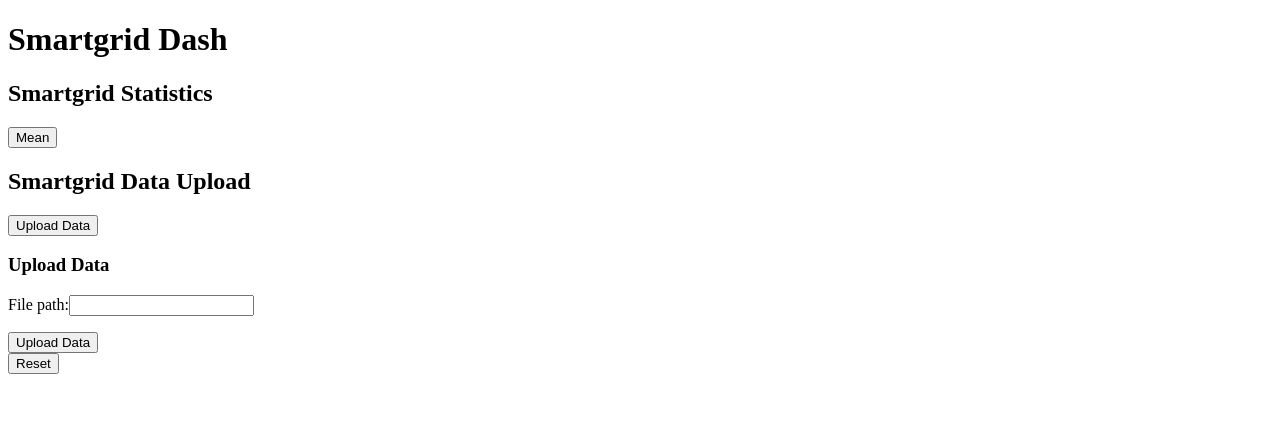
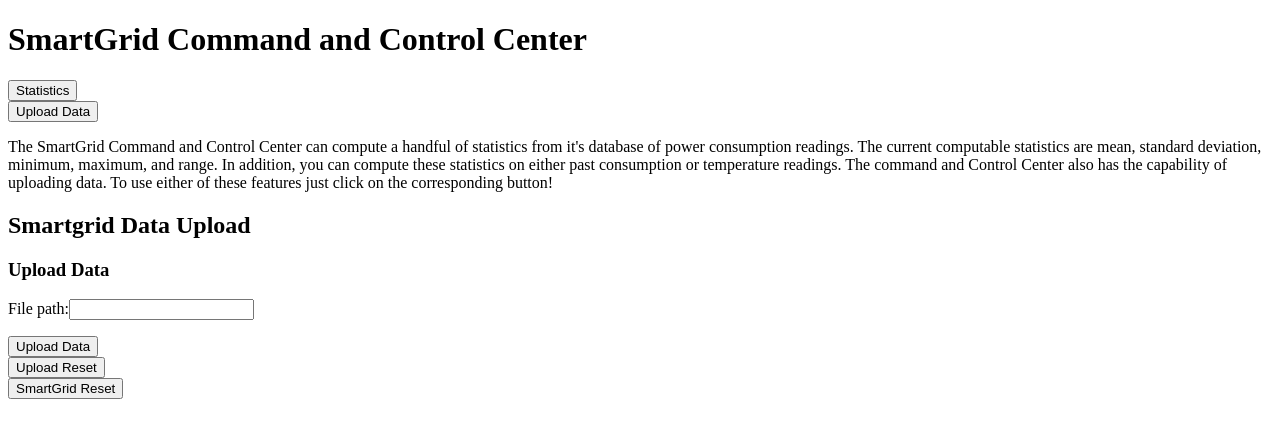
Before and after one commit to NateThom/smartgrid, a Django app: page /dash_load_data1/ in a window 1280 px wide. Shown: the top 438 px of the page. Run offline with Django 3.2, Linux system fonts and the light colour scheme.

Commit message:
Finished the statistics section of the website. Now just need to update the data upload selection, clean up odds and ends, possibly include appliances, and document.

```diff
--- a/smartgrid-website/dash/forms.py
+++ b/smartgrid-website/dash/forms.py
@@ -11,7 +11,7 @@ class LoadDataForm1(forms.Form):
 # the user will select the data that they want information on, in a broad sense.
 # Here the user can say that they want to know the "Mean Regional Consumption
 # with no Modifiers over the course of some Time Period"
-class MeanStatisticForm1(forms.Form):
+class StatisticForm1(forms.Form):
     # These lists of two-tuples are hard coded because I could not find a way to
     # automate the process of finding out what tables or models were defined for
     # the database. The cool thing is that it is super easy to change the models
@@ -21,7 +21,9 @@ class MeanStatisticForm1(forms.Form):
     # the "choices" variable requires. One of the values is the value that will
     # be displayed for the user and the other is the value that will be submitted
     # with the form. See the docs for more information.
-    time_frame_choices = [('year', 'Year'), ('month', 'Month'), ('week', 'Week'), ('day', 'Day'), ('hour', 'Hour')]
+    statistics_choices = [('Mean', 'Mean'), ('Standard Deviation', 'Standard Deviation'), ('Minimum', 'Minimum'),
+                          ('Maximum', 'Maximum'), ('Range', 'Range'), ('All Statistics', 'All Statistics')]
+    time_frame_choices = [('Year', 'Year'), ('Month', 'Month'), ('Week', 'Week'), ('Day', 'Day'), ('Hour', 'Hour')]
     # Maybe include later ('day_of_week', 'Day Of Week'), ('season', 'Season'),
     position_choices = [('Region', 'Region'), ('Aggregator', 'Aggregator'), ('Neighborhood', 'Neighborhood'),
                         ('House', 'House')]
@@ -33,6 +35,7 @@ class MeanStatisticForm1(forms.Form):
 
     # This may be obvious, but the MultipleChoiceField allows for multiple selections
     # to be submitted with the query and the ChoiceField allows for only one
+    statistic_field = forms.ChoiceField(choices=statistics_choices)
     position_field = forms.MultipleChoiceField(choices=position_choices)
     measurement_field = forms.ChoiceField(choices=measurement_choices)
     time_period_field = forms.ChoiceField(choices=time_frame_choices)
@@ -43,7 +46,7 @@ class MeanStatisticForm1(forms.Form):
 # form. Here's an example. In form 1 the user selected Region, Consumption,
 # Exact Temperature, and Year. Then in form 2 the user will specify which region,
 # the value of the modifier, and which year that the mean should be calculated for.
-class MeanStatisticForm2(forms.Form):
+class StatisticForm2(forms.Form):
     # First define the fields that will be in the form. The form will have three
     # fields: position, modifier, and time_period
     position_field = forms.ChoiceField()
@@ -82,7 +85,7 @@ class MeanStatisticForm2(forms.Form):
             return CHOICES
 
         def get_time_period_choices(selection):
-            if selection == 'year':
+            if selection == 'Year':
                 year_list = list(Reading.objects.datetimes('date', 'year', 'ASC'))
                 choices = []
                 for year in range(len(year_list)):
@@ -92,7 +95,7 @@ class MeanStatisticForm2(forms.Form):
 
             # elif selection == 'season':
 
-            elif selection == 'month':
+            elif selection == 'Month':
                 month_list = list(Reading.objects.datetimes('date', 'month', 'ASC'))
                 choices = []
                 for month in range(len(month_list)):
@@ -100,7 +103,7 @@ class MeanStatisticForm2(forms.Form):
 
                 return choices
 
-            elif selection == 'week':
+            elif selection == 'Week':
                 week_list = list(Reading.objects.datetimes('date', 'week', 'ASC'))
                 choices = []
                 for week in range(len(week_list)):
@@ -108,7 +111,7 @@ class MeanStatisticForm2(forms.Form):
 
                 return choices
 
-            elif selection == 'day':
+            elif selection == 'Day':
                 day_list = list(Reading.objects.datetimes('date', 'day', 'ASC'))
                 choices = []
                 for day in range(len(day_list)):
@@ -118,7 +121,7 @@ class MeanStatisticForm2(forms.Form):
 
             # elif selection == 'day_of_week':
 
-            elif selection == 'hour':
+            elif selection == 'Hour':
                 hour_list = list(Reading.objects.datetimes('date', 'hour', 'ASC'))
                 choices = []
                 for hour in range(len(hour_list)):
--- a/smartgrid-website/dash/templates/dash/dash.html
+++ b/smartgrid-website/dash/templates/dash/dash.html
@@ -8,11 +8,17 @@
 <html>
   <head>
     <meta charset="utf-8">
-    <title>{% block title %}Smartgrid Dash{% endblock title %}</title>
+    <title>{% block title %}Smartgrid Command and Control Center{% endblock title %}</title>
     {% block library %}{% endblock library %}
   </head>
   <body>
-    <h1>Smartgrid Dash</h1>
+    <h1>SmartGrid Command and Control Center</h1>
+    <form action = "/dash/dash_statistics_1/" method = "get">
+      <input type = "submit" value = "Statistics"  target="_self"/>
+    </form>
+    <form action = "/dash/dash_load_data1/" method = "get">
+      <input type = "submit" value = "Upload Data"  target="_self"/>
+    </form>
 
     {% if messages %}
     <ul class="messages">
@@ -22,20 +28,24 @@
     </ul>
     {% endif %}
 
-    <h2>Smartgrid Statistics</h2>
-    <form action = "/dash/dash_statistics_mean_1/" method = "get">
-      <input type = "submit" value = "Mean"  target="_self"/>
-    </form>
     {% block statistic %}
+      <p>
+        The SmartGrid Command and Control Center can compute a handful of statistics from it's database of power
+        consumption readings. The current computable statistics are mean, standard deviation, minimum, maximum, and range.
+        In addition, you can compute these statistics on either past consumption or temperature readings. The command
+        and Control Center also has the capability of uploading data. To use either of these features just click on the
+        corresponding button!
+      </p>
     {% endblock statistic %}
     {% block statistic_javascript %}
     {% endblock statistic_javascript %}
 
-    <h2>Smartgrid Data Upload</h2>
-    <form action = "/dash/dash_load_data1/" method = "get">
-      <input type = "submit" value = "Upload Data"  target="_self"/>
-    </form>
     {% block upload_data %}
     {% endblock upload_data %}
+
+    <form action = "/dash/" method = "get">
+      <input type = "submit" value = "SmartGrid Reset"  target="_self"/>
+    </form>
+
   </body>
 </html>
--- a/smartgrid-website/dash/templates/dash/dash_load_data1.html
+++ b/smartgrid-website/dash/templates/dash/dash_load_data1.html
@@ -1,7 +1,7 @@
 {% extends "dash/dash.html" %}
 
 {% block upload_data %}
-
+<h2>Smartgrid Data Upload</h2>
 <h3>Upload Data</h3>
 
 <form id="load_data_form1" action = "dash_load_data2/" method="get">
@@ -10,7 +10,7 @@
 </form>
 
 <form id="reset" action="/dash/dash_load_data1/">
-  <input type="submit" value="Reset" />
+  <input type="submit" value="Upload Reset" />
 </form>
 
 {% endblock upload_data %}
--- a/smartgrid-website/dash/urls.py
+++ b/smartgrid-website/dash/urls.py
@@ -10,10 +10,10 @@ urlpatterns = [
     path('dash_load_data1/', views.dash_load_data1, name='dash_load_data1'),
     # ex: /dash/dash_load_data1/dash_load_data2/?file_path=%7E%2FDownloads%2Fpower_consumption.txt
     re_path('dash_load_data1/dash_load_data2/$', views.dash_load_data2, name='dash_load_data2'),
-    # ex: /dash/dash_statistics_mean_1/
-    path('dash_statistics_mean_1/', views.dash_statistics_mean_1, name='dash_statistics_mean_1'),
-    # ex: /dash/statistics_mean_2?position_field=Region&measurement_field=Consumption&modifier_field=Exact+Temperature&year_choices=dJaE&time_period_field=Year
-    re_path(r'^dash_statistics_mean_1/dash_statistics_mean_2/$', views.dash_statistics_mean_2, name='dash_statistics_mean_2'),
-    # ex: /dash/dash_statistics_mean_1/dash_statistics_mean_2/dash_statistics_mean_solution/?position_field=1&modifier_field=z&time_period_field=cSqa
-    re_path(r'^dash_statistics_mean_1/dash_statistics_mean_2/dash_statistics_mean_solution/$', views.dash_statistics_mean_solution, name='dash_statistics_mean_solution'),
+    # ex: /dash/dash_statistics_1/
+    path('dash_statistics_1/', views.dash_statistics_1, name='dash_statistics_1'),
+    # ex: /dash/statistics_2?position_field=Region&measurement_field=Consumption&modifier_field=Exact+Temperature&year_choices=dJaE&time_period_field=Year
+    re_path(r'^dash_statistics_1/dash_statistics_2/$', views.dash_statistics_2, name='dash_statistics_2'),
+    # ex: /dash/dash_statistics_1/dash_statistics_2/dash_statistics_solution/?position_field=1&modifier_field=z&time_period_field=cSqa
+    re_path(r'^dash_statistics_1/dash_statistics_2/dash_statistics_solution/$', views.dash_statistics_solution, name='dash_statistics_solution'),
 ]
--- a/smartgrid-website/dash/views.py
+++ b/smartgrid-website/dash/views.py
@@ -3,11 +3,10 @@ from django.shortcuts import render, redirect
 from django.contrib import messages
 from django import forms
 
-from .forms import LoadDataForm1, MeanStatisticForm1, MeanStatisticForm2
-from .models import Data, Reading, Region, Aggregator, Neighborhood, House, Year, Month, Day, Hour
+from .forms import LoadDataForm1, StatisticForm1, StatisticForm2
+from .models import Data, Reading, Region, Aggregator, Neighborhood, House
 
 import scipy.io as spio
-import os
 
 
 # All views are function based views. For more information see Django documentation
@@ -67,29 +66,30 @@ def dash_load_data2(request):
 # user defines in a broad sense what they are searching for. The user will define
 # things like the category of positions that they would like to search for or
 # the measurement that they would like to calculate the mean for and so on.
-def dash_statistics_mean_1(request):
+def dash_statistics_1(request):
     # This form is defined in forms.py
-    mean_statistic_form_1 = MeanStatisticForm1()
+    statistic_form_1 = StatisticForm1()
     # The form's data is stored into a variable and then sent to the html template
     # as a context variable
-    context = {'mean_statistic_form_1': mean_statistic_form_1}
-    return render(request, 'dash/dash_statistics_mean_1.html', context)
+    context = {'statistic_form_1': statistic_form_1}
+    return render(request, 'dash/dash_statistics_1.html', context)
 
 
 # This view is the second form for the mean statistic selection. In this form the
 # user will define specific things about their selection. Piggy-backing off of
 # the previous example: in the first form the user selects Region and in the
 # second form he or she selects which Region.
-def dash_statistics_mean_2(request):
+def dash_statistics_2(request):
     # Check to see if there are readings in the database. If there are none then
     # this will redirect the user to the first form and post a message to the
     # page via the messages block informing the user that there is no data to be
     # worked with.
     if len(Reading.objects.all()) == 0:
         messages.warning(request, 'There are no Readings in the database.')
-        return redirect('/dash/dash_statistics_mean_1/')
+        return redirect('/dash/dash_statistics_1/')
 
     # These variables store the data that is found in the url/request from the first form
+    statistic_selection = request.GET['statistic_field']
     position_selection = request.GET['position_field']
     measurement_selection = request.GET['measurement_field']
     time_period_selection = request.GET['time_period_field']
@@ -98,28 +98,30 @@ def dash_statistics_mean_2(request):
     # and redirect to the first page
     if len(eval(position_selection).objects.all()) == 0:
         messages.warning(request, f'There are no {position_selection} in the database.')
-        return redirect('/dash/dash_statistics_mean_1/')
+        return redirect('/dash/dash_statistics_1/')
 
     # This form is defined in forms.py
     # We pass the data into the form's function, however we also pass the data
     # to the web page by way of the context. The second part is to be used for
     # anything that uses the data on the page except for forms.
-    mean_statistic_form_2 = MeanStatisticForm2(
+    statistic_form_2 = StatisticForm2(
         position_selection=position_selection,
         time_period_selection=time_period_selection,
         measurement_selection=measurement_selection)
 
     context = {
+        'statistic_selection': statistic_selection,
         'position_selection': position_selection,
         'measurement_selection': measurement_selection,
         'time_period_selection': time_period_selection,
-        'mean_statistic_form_2': mean_statistic_form_2}
+        'statistic_form_2': statistic_form_2}
 
-    return render(request, 'dash/dash_statistics_mean_2.html', context)
+    return render(request, 'dash/dash_statistics_2.html', context)
 
 
-def dash_statistics_mean_solution(request):
+def dash_statistics_solution(request):
     # These variables store the data that is found in the url/request from the first and second forms
+    form_1_statistic_selection = request.GET['form_1_statistic']
     form_1_measurement_selection = request.GET['form_1_measurement']
     form_1_position_selection = request.GET['form_1_position']
     form_1_time_period_selection = request.GET['form_1_time_period']
@@ -129,9 +131,7 @@ def dash_statistics_mean_solution(request):
     form_2_measurement_unit_selection = request.GET['measurement_unit_field']
 
     # messages.success(request, f"form 2 time period selection: {form_2_time_period_selection}")
-    # return redirect('/dash/dash_statistics_mean_1/')
-
-    mean = 0
+    # return redirect('/dash/dash_statistics_1/')
 
     # We will use kwargs to pass the parameter variables into django's ORM.
     # For more information on this topic see Django's documentation on making queries
@@ -149,11 +149,11 @@ def dash_statistics_mean_solution(request):
     #loop through these for as many items are in the form2_time_period_selection list
     for user_selection in form_2_time_period_selection:
 
-        if form_1_time_period_selection == 'year':
+        if form_1_time_period_selection == 'Year':
             # year
             kwargs['date__year'] = user_selection
 
-        elif form_1_time_period_selection == 'month':
+        elif form_1_time_period_selection == 'Month':
             # month
             if user_selection[0] == '0':
                 kwargs['date__month'] = user_selection[1]
@@ -163,7 +163,7 @@ def dash_statistics_mean_solution(request):
             # year
             kwargs['date__year'] = user_selection[3:]
 
-        elif form_1_time_period_selection == 'week':
+        elif form_1_time_period_selection == 'Week':
             # week
             if user_selection[0] == '0':
                 kwargs['date__week'] = user_selection[1]
@@ -173,7 +173,7 @@ def dash_statistics_mean_solution(request):
             # year
             kwargs['date__year'] = user_selection[3:]
 
-        elif form_1_time_period_selection == 'day':
+        elif form_1_time_period_selection == 'Day':
             # month
             if user_selection[0] == '0':
                 kwargs['date__month'] = user_selection[1]
@@ -189,7 +189,7 @@ def dash_statistics_mean_solution(request):
             # year
             kwargs['date__year'] = user_selection[6:]
 
-        elif form_1_time_period_selection == 'hour':
+        elif form_1_time_period_selection == 'Hour':
             #hour
             if user_selection[0] == '0':
                 kwargs['date__hour'] = user_selection[1]
@@ -221,9 +221,16 @@ def dash_statistics_mean_solution(request):
 
     if len(final_query_set) == 0:
         messages.warning(request, f"There are no objects that match your search criteria. Please change the search parameters and try again.")
-        return redirect('/dash/dash_statistics_mean_1/')
+        return redirect('/dash/dash_statistics_1/')
 
-    # This for loop calculates the mean of all of the readings that matched
+    mean = 0
+    minimum = float('inf')
+    maximum = float('-inf')
+    st_dev_normalized_set = []
+    st_dev_normalized_set_mean = 0
+    st_dev = 0
+
+    # This for loop calculates the statistic for all of the readings that matched
     # the search criteria.
     for item in final_query_set:
         # Get current reading's measurement. i.e. Reading.consumption or
@@ -249,14 +256,72 @@ def dash_statistics_mean_solution(request):
                     current_reading_measurement = (current_reading_measurement * 1.8) + 32
 
         mean += current_reading_measurement
+        if current_reading_measurement < minimum:
+            minimum = current_reading_measurement
+            date_of_min = item.date
+        if current_reading_measurement > maximum:
+            maximum = current_reading_measurement
+            date_of_max = item.date
     mean = mean / len(final_query_set)
+
+    if form_1_statistic_selection == 'Standard Deviation' or form_1_statistic_selection == 'All Statistics':
+        for item in final_query_set:
+            current_reading_measurement = eval(f'item.{form_1_measurement_selection.lower()}')
+            if form_2_measurement_unit_selection != eval(f'item.{form_1_measurement_selection.lower()}_units'):
+                if form_1_measurement_selection == 'Consumption':
+                    current_reading_measurement = current_reading_measurement * 1
+                else:
+                    if eval(f'item.{form_1_measurement_selection.lower()}_units') == 'F':
+                        current_reading_measurement = (current_reading_measurement - 32) / 1.8
+                    else:
+                        current_reading_measurement = (current_reading_measurement * 1.8) + 32
+            st_dev_normalized_set.append(current_reading_measurement - mean)
+
+        for item in st_dev_normalized_set:
+            st_dev_normalized_set_mean = st_dev_normalized_set_mean + item
+        st_dev_normalized_set_mean = st_dev_normalized_set_mean/len(st_dev_normalized_set)
+
+        st_dev = st_dev_normalized_set_mean**(.5)
 
     # Send a message to Django's messages framework. For more information on how that
     # works checkout the documentation or take a look at this tutorial:
     # https://simpleisbetterthancomplex.com/tips/2016/09/06/django-tip-14-messages-framework.html
-    messages.success(request,
-                     f"The mean {form_1_measurement_selection} in {form_2_position_selection} during the {form_1_time_period_selection}: {form_2_time_period_selection} was {mean} {form_2_measurement_unit_selection}")
+    if form_1_statistic_selection == 'Mean':
+        mean = mean / len(final_query_set)
+        messages.success(request,
+                         f"The Mean {form_1_measurement_selection} in {form_2_position_selection} During The "
+                         f"{form_1_time_period_selection}: {form_2_time_period_selection} was "
+                         f"{mean} {form_2_measurement_unit_selection}")
+    elif form_1_statistic_selection == 'Standard Deviation':
+        messages.success(request,
+                         f"The Standard Deviation {form_1_measurement_selection} in {form_2_position_selection} During "
+                         f"The {form_1_time_period_selection}: {form_2_time_period_selection} was "
+                         f"{st_dev} {form_2_measurement_unit_selection}")
+    elif form_1_statistic_selection == 'Minimum':
+        messages.success(request,
+                         f"The Minimum {form_1_measurement_selection} in {form_2_position_selection} During The "
+                         f"{form_1_time_period_selection}: {form_2_time_period_selection} was "
+                         f"{minimum} {form_2_measurement_unit_selection} on {date_of_min}")
+    elif form_1_statistic_selection == 'Maximum':
+        messages.success(request,
+                         f"The Maximum {form_1_measurement_selection} in {form_2_position_selection} During The "
+                         f"{form_1_time_period_selection}: {form_2_time_period_selection} was "
+                         f"{maximum} {form_2_measurement_unit_selection} on {date_of_max}")
+    elif form_1_statistic_selection == 'Range':
+        messages.success(request,
+                         f"The Range of {form_1_measurement_selection} Values in {form_2_position_selection} During The "
+                         f"{form_1_time_period_selection}: {form_2_time_period_selection} was "
+                         f"{minimum} {form_2_measurement_unit_selection} on {date_of_min} - "
+                         f"{maximum} {form_2_measurement_unit_selection} on {date_of_max}")
+    else:
+        messages.success(request,
+                         f"The statistics of {form_1_measurement_selection} in {form_2_position_selection} during the "
+                         f"{form_1_time_period_selection}: {form_2_time_period_selection} were "
+                         f"Mean: {mean} {form_2_measurement_unit_selection} "
+                         f"Standard Deviation: {st_dev} {form_2_measurement_unit_selection} "
+                         f"Minimum: {minimum} {form_2_measurement_unit_selection} on {date_of_min} "
+                         f"Maximum: {maximum} {form_2_measurement_unit_selection} on {date_of_max}")
 
     # Return the user to the first page of the form. The message will be posted
     # there and the user will be able to make as many other queries as they wish.
-    return redirect('/dash/dash_statistics_mean_1/')
+    return redirect('/dash/dash_statistics_1/')
```
Also changed, not shown: smartgrid-website/dash/templates/dash/dash_statistics.html (renamed from smartgrid-website/dash/templates/dash/dash_statistics_mean.html, +6 -6 lines), smartgrid-website/dash/templates/dash/dash_statistics_1.html (renamed from smartgrid-website/dash/templates/dash/dash_statistics_mean_1.html, +6 -5 lines), smartgrid-website/dash/templates/dash/dash_statistics_2.html (renamed from smartgrid-website/dash/templates/dash/dash_statistics_mean_2.html, +11 -2 lines).
